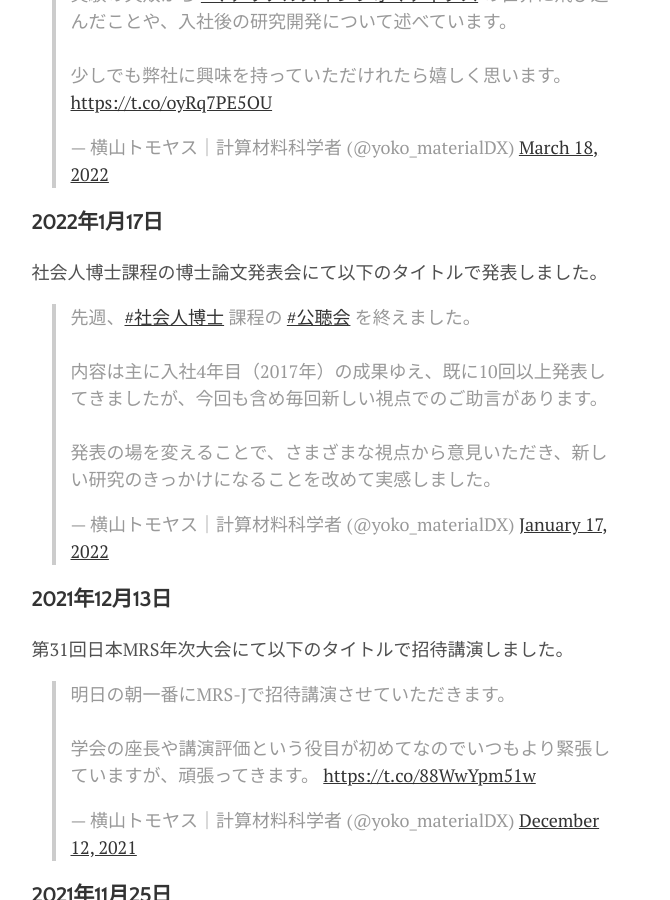
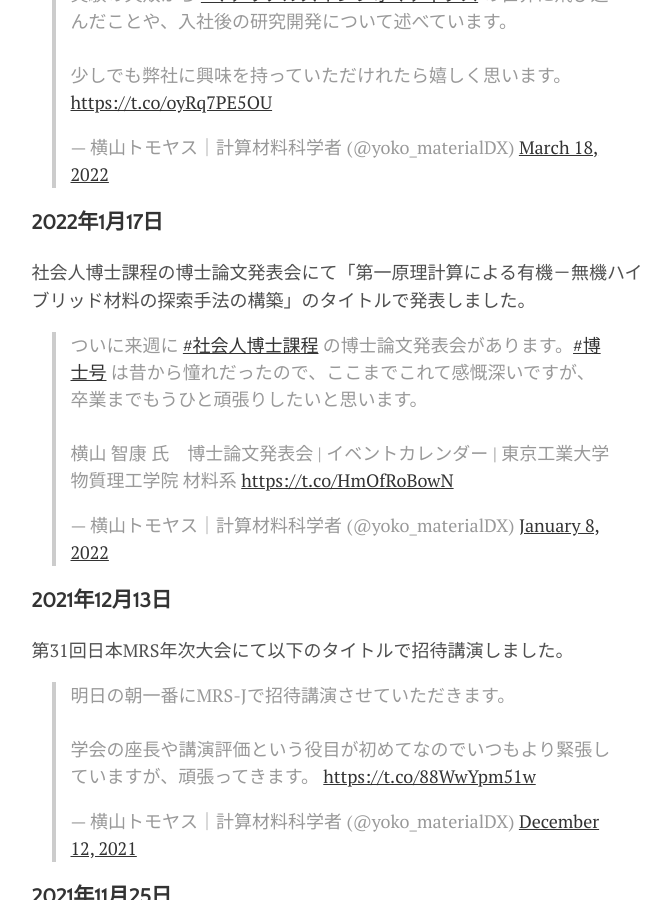
Before and after one commit to yokoyamatomoyasu/yokoyamatomoyasu.github.io, a Jekyll site: the page built from menu/news.md, in a window 1280 px wide and 900 px high, scrolled down 1322 px. Shown: the whole window, without its empty margins (301-971 px from the left). Built offline with Jekyll 4.4.1, drawn with Linux system fonts in a browser that asks for light colours; comment, search, counter and statistics services are not loaded.

Commit message:
GitHub pages site with Jekyll

```diff
--- a/menu/news.md
+++ b/menu/news.md
@@ -22,8 +22,8 @@ permalink: /news
 <blockquote class="twitter-tweet"><p lang="ja" dir="ltr">パナソニックの採用HPでインタビュー記事が公開されました。<br><br>実験の失敗から <a href="https://twitter.com/hashtag/%E3%83%9E%E3%83%86%E3%83%AA%E3%82%A2%E3%83%AB%E3%82%BA%E3%82%A4%E3%83%B3%E3%83%95%E3%82%A9%E3%83%9E%E3%83%86%E3%82%A3%E3%82%AF%E3%82%B9?src=hash&amp;ref_src=twsrc%5Etfw">#マテリアルズインフォマティクス</a> の世界に飛び込んだことや、入社後の研究開発について述べています。<br><br>少しでも弊社に興味を持っていただけれたら嬉しく思います。<a href="https://t.co/oyRq7PE5OU">https://t.co/oyRq7PE5OU</a></p>&mdash; 横山トモヤス｜計算材料科学者 (@yoko_materialDX) <a href="https://twitter.com/yoko_materialDX/status/1504774626894700544?ref_src=twsrc%5Etfw">March 18, 2022</a></blockquote> <script async src="https://platform.twitter.com/widgets.js" charset="utf-8"></script>
 
 ### 2022年1月17日
-社会人博士課程の博士論文発表会にて以下のタイトルで発表しました。
-<blockquote class="twitter-tweet"><p lang="ja" dir="ltr">先週、<a href="https://twitter.com/hashtag/%E7%A4%BE%E4%BC%9A%E4%BA%BA%E5%8D%9A%E5%A3%AB?src=hash&amp;ref_src=twsrc%5Etfw">#社会人博士</a> 課程の <a href="https://twitter.com/hashtag/%E5%85%AC%E8%81%B4%E4%BC%9A?src=hash&amp;ref_src=twsrc%5Etfw">#公聴会</a> を終えました。<br><br>内容は主に入社4年目（2017年）の成果ゆえ、既に10回以上発表してきましたが、今回も含め毎回新しい視点でのご助言があります。<br><br>発表の場を変えることで、さまざまな視点から意見いただき、新しい研究のきっかけになることを改めて実感しました。</p>&mdash; 横山トモヤス｜計算材料科学者 (@yoko_materialDX) <a href="https://twitter.com/yoko_materialDX/status/1483028853664907269?ref_src=twsrc%5Etfw">January 17, 2022</a></blockquote> <script async src="https://platform.twitter.com/widgets.js" charset="utf-8"></script>
+社会人博士課程の博士論文発表会にて「第一原理計算による有機－無機ハイブリッド材料の探索手法の構築」のタイトルで発表しました。
+<blockquote class="twitter-tweet"><p lang="ja" dir="ltr">ついに来週に <a href="https://twitter.com/hashtag/%E7%A4%BE%E4%BC%9A%E4%BA%BA%E5%8D%9A%E5%A3%AB%E8%AA%B2%E7%A8%8B?src=hash&amp;ref_src=twsrc%5Etfw">#社会人博士課程</a> の博士論文発表会があります。<a href="https://twitter.com/hashtag/%E5%8D%9A%E5%A3%AB%E5%8F%B7?src=hash&amp;ref_src=twsrc%5Etfw">#博士号</a> は昔から憧れだったので、ここまでこれて感慨深いですが、卒業までもうひと頑張りしたいと思います。<br><br>横山 智康 氏　博士論文発表会 | イベントカレンダー | 東京工業大学 物質理工学院 材料系 <a href="https://t.co/HmOfRoBowN">https://t.co/HmOfRoBowN</a></p>&mdash; 横山トモヤス｜計算材料科学者 (@yoko_materialDX) <a href="https://twitter.com/yoko_materialDX/status/1479694355199889408?ref_src=twsrc%5Etfw">January 8, 2022</a></blockquote> <script async src="https://platform.twitter.com/widgets.js" charset="utf-8"></script>
 
 
 ### 2021年12月13日
```
